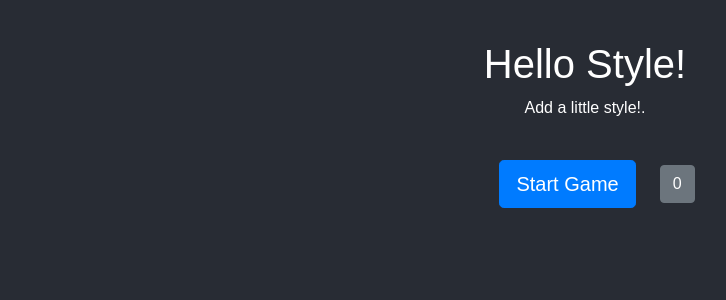
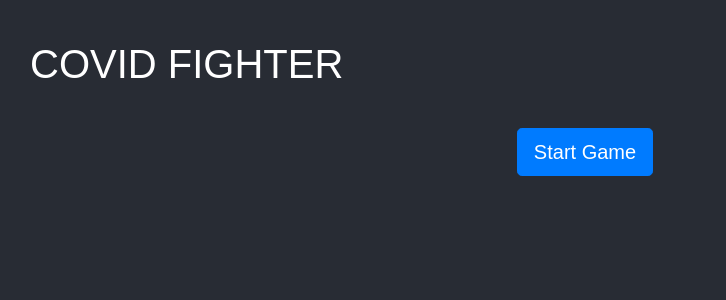
Before and after one commit to prolifel/fp-grafkom, a React (Create React App) app: page / in a window 1280 px wide. Shown: the top 300 px of the page, without its empty margins (55-781 px from the left). Built offline with nearby package versions, Linux system fonts and the light colour scheme; what react-three-fiber would draw is missing.

Commit message:
bansgats

```diff
--- a/src/Menu.css
+++ b/src/Menu.css
@@ -3,5 +3,9 @@ body {
   color: white;
   padding: 40px;
   font-family: Arial;
+  /* text-align: center; */
+}
+
+.tombol {
   text-align: center;
 }
--- a/src/Menu.js
+++ b/src/Menu.js
@@ -28,19 +28,27 @@ class Menu extends React.Component{
 
             <div>
 
-                <div>
-                <h1>Hello Style!</h1>
-                <p>Add a little style!.</p>
+                <div class= "container-xl">
+                    <h1>COVID FIGHTER</h1>
+                    <p></p>
 
                 </div>
-                <Link to="/Game">
-                    <Button variant="primary" className="m-4" size="lg">
-                        {this.props.title}
-                    </Button>
-                </Link>
-                <Button variant="secondary" onClick={ ()=>this.increment() }>
-                    {this.state.number}
-                </Button>
+
+                <div class="container-xl">
+                    <div class = "row justify-content-center">
+                    {/* <div class = "tombol"> */}
+                        <Link to="/Game">
+                            <Button  variant="primary" className="m-4" size="lg">
+                                {this.props.title}
+                            </Button>
+                        </Link>
+                        {/* <Button variant="secondary" onClick={ ()=>this.increment() }> */}
+                            {/* {this.state.number} */}
+                        {/* </Button> */}
+                    {/* </div> */}
+                    </div>
+                </div>
+
             </div>
         )
     }
```
Lines whose indentation alone changed are shown as unchanged.
